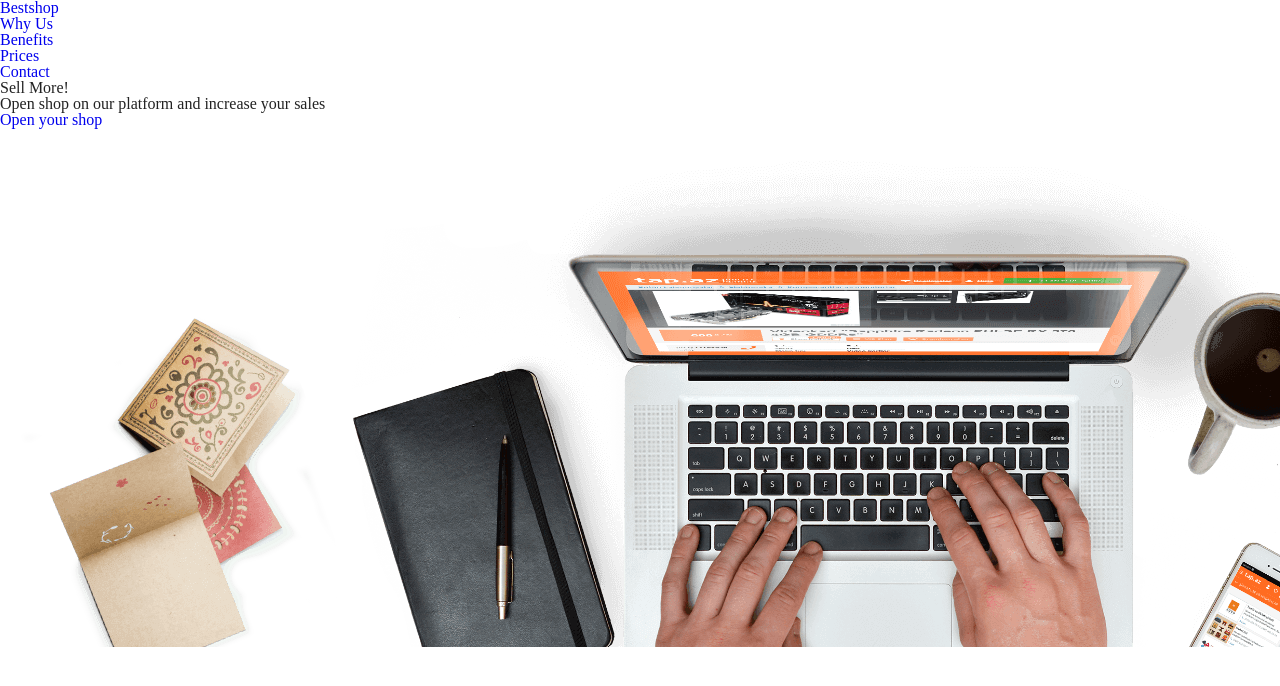
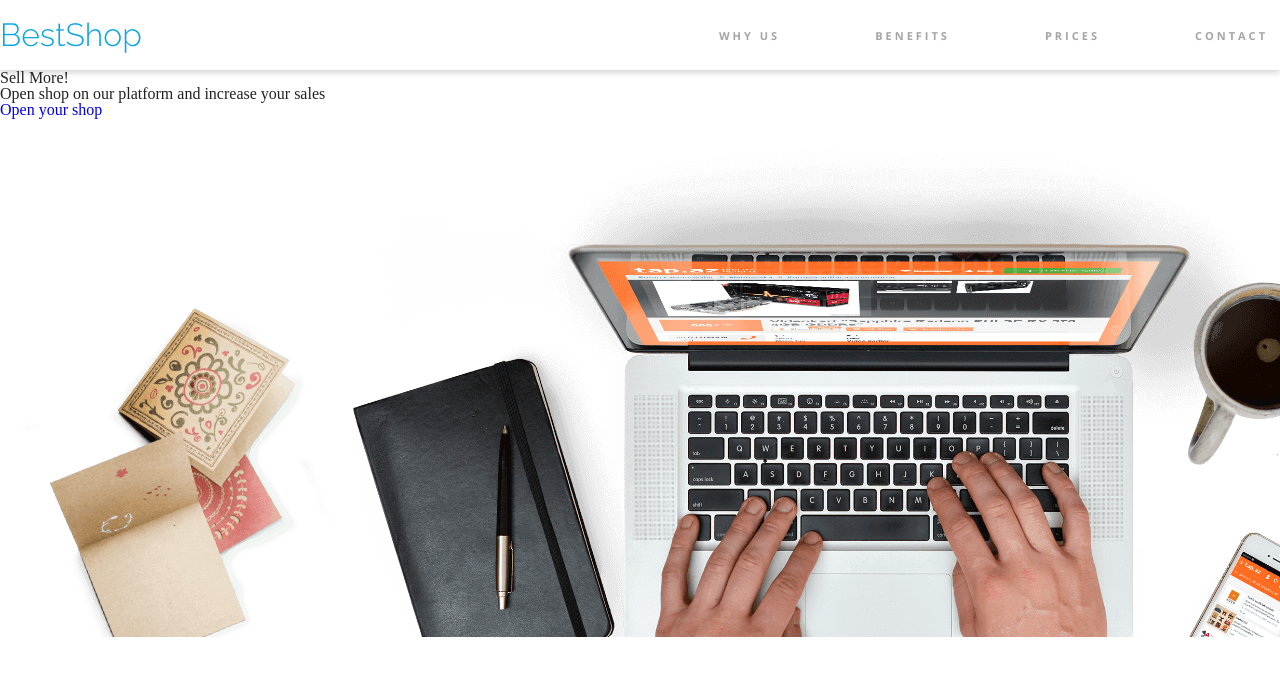
Before and after one commit to KarolWoroch/bestshop, a plain HTML site: page index.html in a window 1280 px wide. Shown: the top 686 px of the page. Drawn offline with nearby package versions, Linux system fonts and the light colour scheme.

Commit message:
Add menu bar

```diff
--- a/css/style.css
+++ b/css/style.css
@@ -19,3 +19,38 @@ a{
     max-width: 1352px;
     margin: 0 auto;
 }
+.nav-menu{
+    height: 70px;
+    box-shadow: 0 3px 6px #00000029;
+}
+.menu-container{
+    display: flex;
+    align-items: center;
+    justify-content: space-between;
+    height: 100%;
+}
+.menu-container .logo a{
+    color: var(--color-primary);
+    font-family: var(--raleway-font);
+    font-size: 32px;
+    font-weight: 300;
+}
+.menu-container .main-menu{
+    display: flex;
+}
+.menu-container .main-menu li{
+    margin-left: 71px;
+}
+.menu-container .main-menu a{
+    font-family: var(--open-sans-font);
+    font-weight: 700;
+    color:var(--color-grey);
+    font-size: 11px;
+    letter-spacing: 3px;
+    text-transform: uppercase;
+    padding: 24px 12px;
+}
+.menu-container .main-menu a:hover{
+    color:#000;
+    border-bottom: 4px solid var(--color-primary);
+}
--- a/index.html
+++ b/index.html
@@ -14,7 +14,7 @@
         <nav class="nav-menu">
             <div class="page-container menu-container">
                 <div class="logo">
-                    <a href="#">Bestshop</a>
+                    <a href="#">BestShop</a>
                 </div>
                 <ul class="main-menu">
                     <li><a href="#">Why Us</a></li>
```
